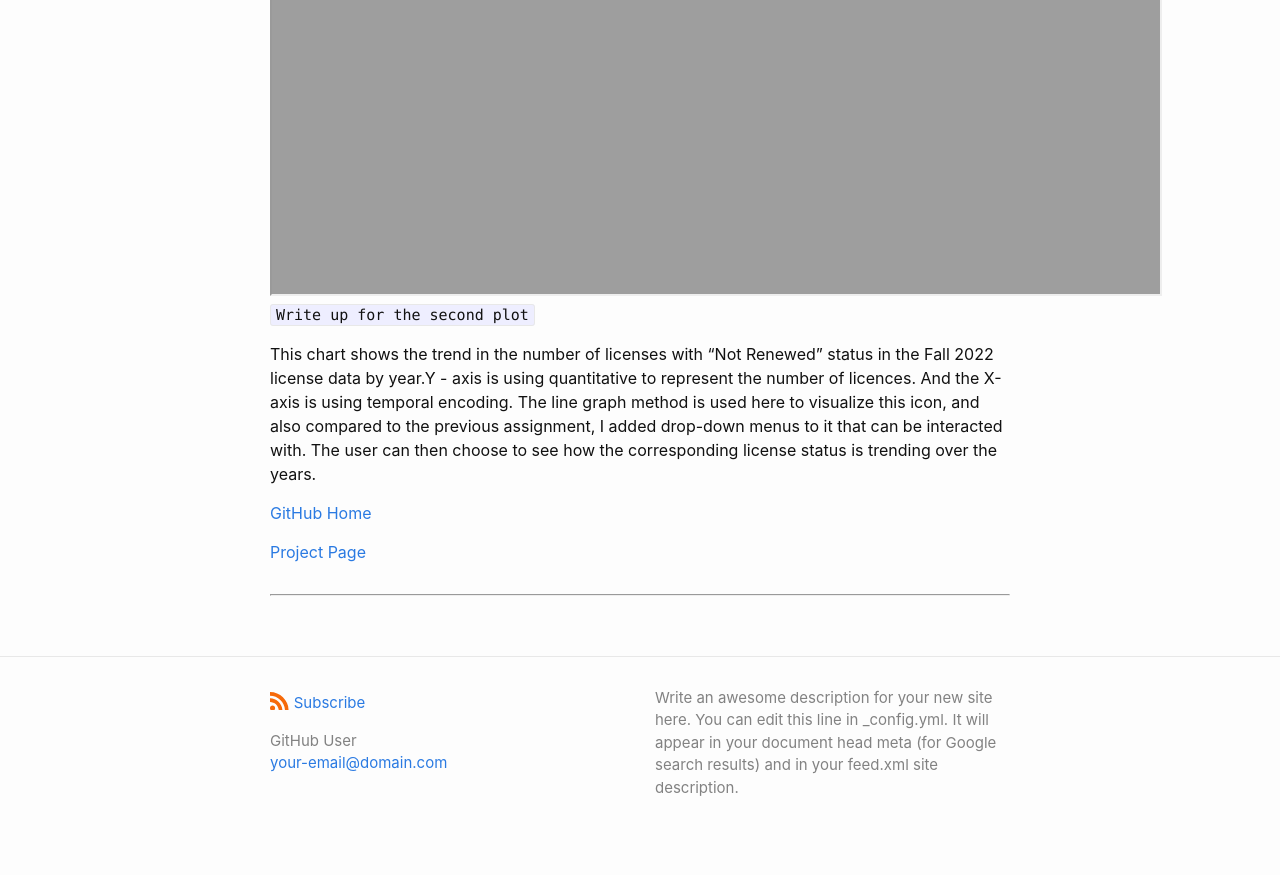
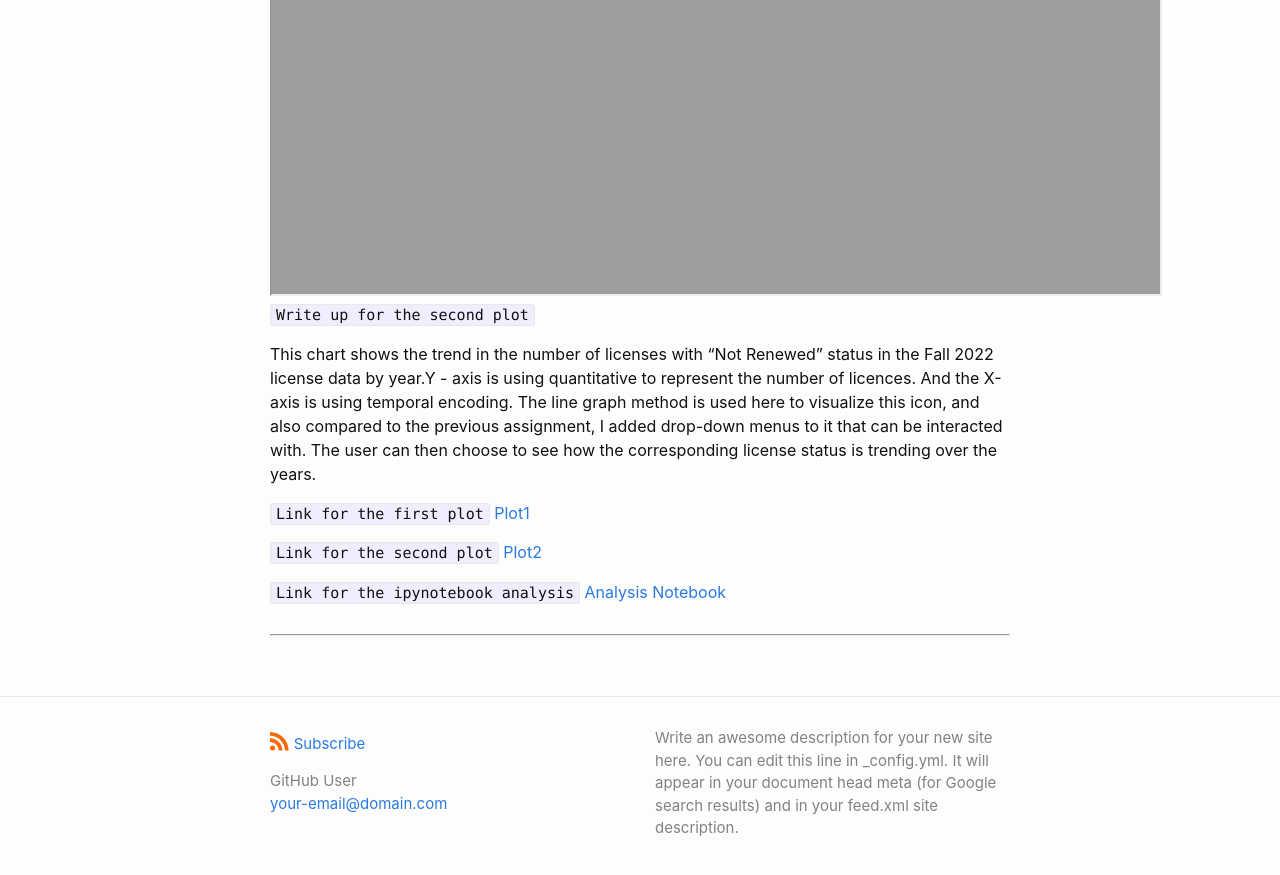
Before and after one commit to YouPeng0630/IS445, a Jekyll site: the page built from index.md, in a window 1280 px wide and 900 px high, scrolled down 1186 px. Shown: the top 875 px of the window. Built offline with Jekyll 4.4.1, drawn with Linux system fonts in a browser that asks for light colours.

Commit message:
add button

```diff
--- a/index.md
+++ b/index.md
@@ -23,10 +23,14 @@ In this plot, I am trying to show the distribution of the lincense status. Y - a
 
 This chart shows the trend in the number of licenses with "Not Renewed" status in the Fall 2022 license data by year.Y - axis is using quantitative to represent the number of licences. And the X-axis is using temporal encoding. The line graph method is used here to visualize this icon, and also compared to the previous assignment, I added drop-down menus to it that can be interacted with. The user can then choose to see how the corresponding license status is trending over the years.
 
+`Link for the first plot`
+<a href="https://youpeng0630.github.io/IS445/chart1.html" class="btn">Plot1</a>
 
-<a href="https://youpeng0630.github.io/IS445/chart1.html" class="btn">GitHub Home</a>
+`Link for the second plot`
+<a href="https://youpeng0630.github.io/IS445/chart2.html" class="btn">Plot2</a>
 
-<a href="https://youpeng0630.github.io/IS445/chart2.html" class="btn">Project Page</a>
+`Link for the ipynotebook analysis`
+<a href="https://youpeng0630.github.io/IS445/IS445_Homework8.ipynb" class="btn">Analysis Notebook</a>
 
 [jekyll-docs]: https://jekyllrb.com/docs/home
 
```
